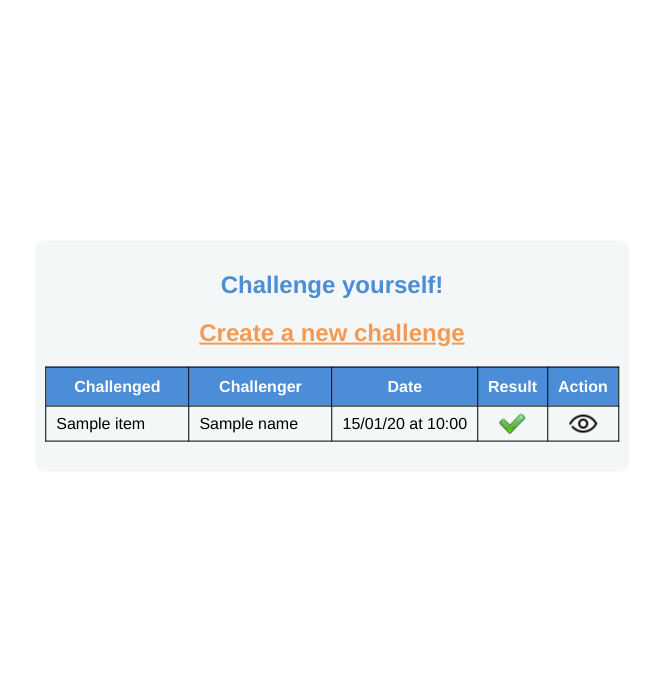
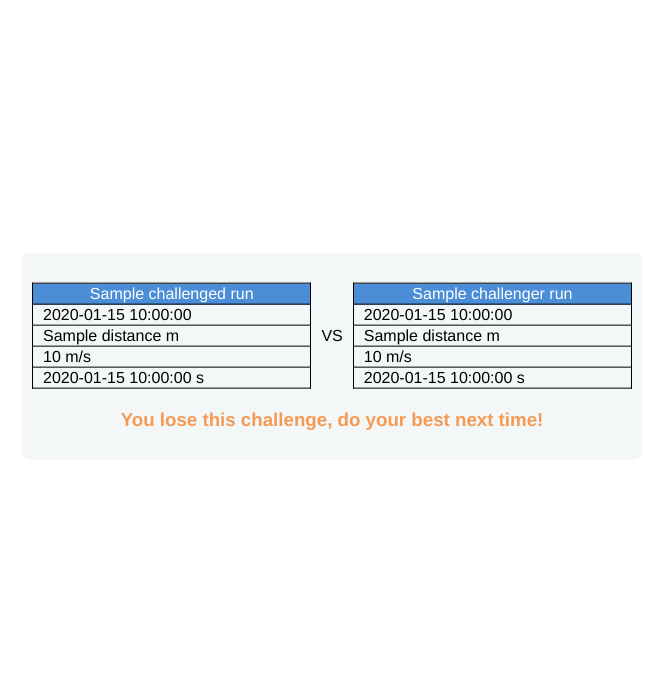
Before and after one commit to MFranceschi6/BeepBeep-API-gateway, a Python web app: template apigateway/apigateway/templates/challenge.html in a window 1280 px wide. Shown: the part 44-725 px from the top of the page, without its empty margins (308-971 px from the left). Run offline with Jinja, Linux system fonts and the light colour scheme; the template is opened without the code that fills it: most values are stand-ins (such as "Sample title", 1, 10 or a date in 2020).

Commit message:
Now challenges works via API

```diff
--- a/apigateway/apigateway/templates/challenge.html
+++ b/apigateway/apigateway/templates/challenge.html
@@ -2,54 +2,98 @@
 {% include 'header.html' %}
   <div class="content">
 
-    <h1 class="textJeansDark text-center">Challenge yourself!</h1>
-    <h2 class="textPumpkingDark text-center"><a href="{{url_for('home.index')}}">Create a new challenge</a></h2>
-    {% if result|length > 0 %}
     <table>
-      <thead>
-        <tr>
-          <th style="width:25%">Challenged</th>
-          <th style="width:25%">Challenger</th>
-          <th>Date</th>
-          <th>Result</th>
-          <th>Action</th>
-        </tr>
-      </thead>
       <tbody>
         <tr>
-
-          {% for item in result %}
-            <td>{{ item.name }}</td>
-            {% if r[1] is not none %}
-              <td>{{ results[r][1].name }}</td>
+          <td class="text-center header" style="width: 48%;">{{ challenged_run['title'] }}</td>
+          <td class="text-center empty"  style="width:  4%;"></td>
+          <td class="text-center header" style="width: 48%;">
+            {% if challenger_run is not none %}
+              {{ challenger_run['title'] }}
             {% endif %}
-
-          <td>{{ r.start_date.strftime('%d/%m/%y at %H:%M') }}</td>
-
-          <td class="text-center">
-          {% if results[r][1] is not none %}
-            {% if result.result %}
-              <img class="icon" src="{{url_for('static', filename='check.png')}}" >
-            {% else %}
-              <img class="icon" src="{{url_for('static', filename='cross.png')}}">
+          </td>
+        </tr>
+        <tr>
+          <td>{{ challenged_run['start_date'] }}</td>
+          <td class="empty">&nbsp</td>
+          <td>
+            {% if challenger_run is not none %}
+              {{ challenger_run['start_date'] }}
             {% endif %}
-          {% else %}
-              <a href="{{url_for('user_challenge.complete_challenge', id_challenge=result.id)}}"">
-                <img class="icon" src="{{url_for('static', filename='challenge.png')}}"/>
-              </a>
-          {% endif %}
           </td>
-
-          <td class="text-center">
-            <a href="{{url_for('user_challenge.complete_challenge', id_challenge=result.id)}}"">
-              <img class="icon" src="{{url_for('static', filename='view.png')}}"/>
-            </a>
+        </tr>
+        <tr>
+          <td>{{ "%s m" % challenged_run['distance'] }}</td>
+          <td class="empty">VS</td>
+          <td>
+            {% if challenger_run is not none %}
+              {{ "%s m" % challenger_run['distance'] }}
+            {% endif %}
           </td>
-
         </tr>
-        {% endfor %}
+        <tr>
+          <td>{{ "%s m/s" % challenged_run['average_speed'] }}</td>
+          <td class="empty">&nbsp</td>
+          <td>
+            {% if challenger_run is not none %}
+              {{ "%s m/s" % challenger_run['average_speed'] }}
+            {% endif %}
+          </td>
+        </tr>
+        <tr>
+          <td>{{ "%s s" % challenged_run['elapsed_time'] }}</td>
+          <td class="empty">&nbsp</td>
+          <td>
+            {% if challenger_run is not none %}
+              {{ "%s s" % challenger_run['elapsed_time'] }}
+            {% endif %}
+          </td>
+        </tr>
       </tbody>
     </table>
+
+    {% if challenger_run is not none%}
+      {% if won %}
+        <h3 class="textPumpkingDark text-center">Congratulation, you won this challenge!</h3>
+      {% else %}
+        <h3 class="textPumpkingDark text-center">You lose this challenge, do your best next time!</h3>
+      {% endif %}
+    {% endif %}
+
+    {% if challenger_run is none %}
+
+      {% if runs is not none %}
+        {% if runs|length > 0 %}
+          <table>
+            <thead>
+              <td class="text-center"> Select </td>
+              <td class="text-center"> Title </td>
+              <td class="text-center"> Date </td>
+              <td class="text-center"> Distance </td>
+              <td class="text-center"> AVG Speed </td>
+              <td class="text-center"> Time </td>
+            </thead>
+            <tbody>
+              {% for run in runs %}
+                <tr>
+                  <td>
+                    <a href="{{url_for('challenges.challenge_complete', id=id, challenger_id=run['id'])}}">
+                      <img class="icon" src="{{url_for('static', filename='challenge.png')}}"/>
+                    </a>
+                  </td>
+                  <td>{{ run['title'] }}</td>
+                  <td>{{ run['start_date'] }}</td>
+                  <td class="text-center">{{ "%s m" % run['distance'] }}</td>
+                  <td class="text-center">{{ "%s m/s" % run['average_speed'] }}</td>
+                  <td class="text-center">{{ "%s s" % run['elapsed_time'] }}</td>
+                </tr>
+              {% endfor %}
+            </tbody>
+          </table>
+        {% else %}
+          <h3 class="textPumpkingDark text-center">Register new runs to complete this challenge!</h3>
+        {% endif %}
+      {% endif %}
     {% endif %}
 
 {% include 'footer.html' %}
--- a/apigateway/apigateway/templates/header.html
+++ b/apigateway/apigateway/templates/header.html
@@ -8,6 +8,7 @@
     <li><a href="{{url_for('home.index')}}">Home</a></li>
 
     {% if current_user.is_authenticated %}
+      <li><a href="{{url_for('challenges._challenges')}}">Challenges</a></li>
       <li class="float-right"><a href="{{url_for('auth.logout')}}">Logout</a></li>
       {% if not current_user.is_strava_authorized %}
         <li class="float-right"><a href="{{strava_auth_url}}">Authorize Strava Access</a></li>
--- a/apigateway/apigateway/templates/index.html
+++ b/apigateway/apigateway/templates/index.html
@@ -27,7 +27,7 @@
               </a>
             </td>
             <td class="text-center">
-              <a href="{{url_for('challenges.create_challenge', id=run.id)}}"">
+              <a href="{{url_for('challenges.challenge_create', id=run.id)}}"">
                 <img class="icon" src="{{url_for('static', filename='challenge.png')}}"/>
               </a>
             </td>
```
Also changed, not shown: apigateway/apigateway/templates/challenges.html (+10 -3 lines), apigateway/apigateway/views/challenges.py (+134 -89 lines).
